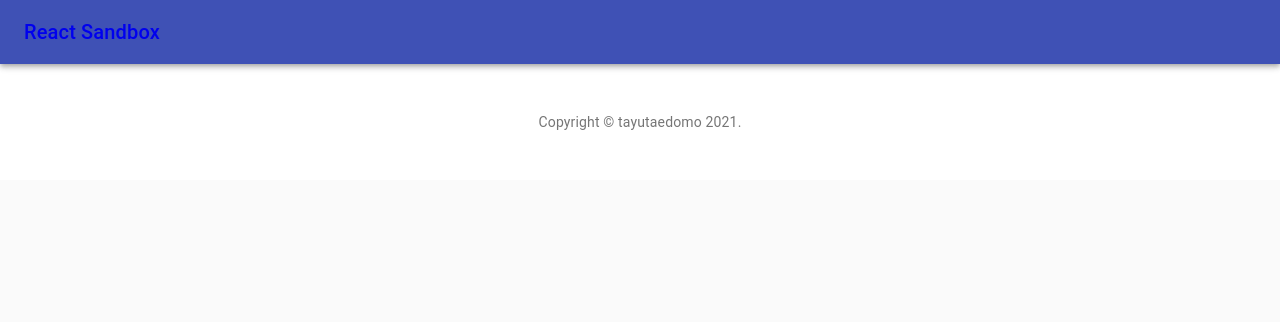
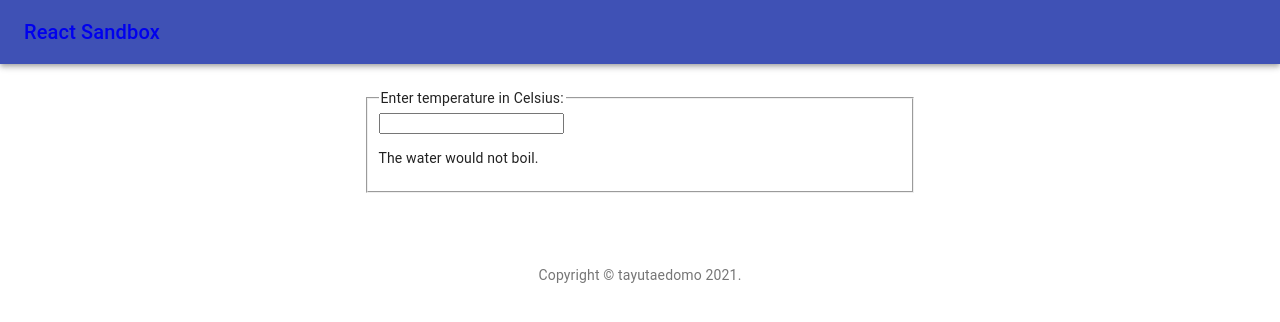
Before and after one commit to tayutaedomo/react-sandbox, a React (Create React App) app: page /temperature_before in a window 1280 px wide. Shown: the top 322 px of the page. Built offline with nearby package versions, Linux system fonts and the light colour scheme.

Commit message:
add: TempBeforeScreen component

```diff
--- a/src/components/App.js
+++ b/src/components/App.js
@@ -6,6 +6,7 @@ import Header from './Header';
 import Footer from './Footer';
 import Home from './Home';
 import ClockScreen from './clock/ClockScreen';
+import TempBeforeScreen from './temperature/TempBeforeScreen';
 
 export default function App() {
   return (
@@ -18,6 +19,9 @@ export default function App() {
             <Route path="/clock">
               <ClockScreen />
             </Route>
+            <Route path="/temperature_before">
+              <TempBeforeScreen />
+            </Route>
             <Route exact path="/">
               <Home />
             </Route>
--- a/src/components/Home.js
+++ b/src/components/Home.js
@@ -57,6 +57,13 @@ export default function Home() {
               to={'/clock'}
             />
           </Grid>
+          <Grid item xs={12} sm={6} md={4}>
+            <HomeCard
+              headline={'Lifting state up, before'}
+              content={'Ref: https://ja.reactjs.org/docs/lifting-state-up.html'}
+              to={'/temperature_before'}
+            />
+          </Grid>
         </Grid>
       </Container>
     </React.Fragment>
--- /dev/null
+++ b/src/components/temperature/TempBeforeScreen.js
@@ -0,0 +1,53 @@
+import React from 'react';
+import { makeStyles } from '@material-ui/core/styles';
+import Container from '@material-ui/core/Container';
+
+const useStyles = makeStyles((theme) => ({
+  heroContent: {
+    backgroundColor: theme.palette.background.paper,
+    padding: theme.spacing(3, 0, 3),
+  },
+}));
+
+export default function TempBeforeScreen() {
+  const classes = useStyles();
+
+  return (
+    <div className={classes.heroContent}>
+      <Container maxWidth="sm">
+        <Calculator />
+      </Container>
+    </div>
+  );
+}
+
+function BoilingVerdict(props) {
+  if (props.celsius >= 100) {
+    return <p>The water would boil.</p>;
+  }
+  return <p>The water would not boil.</p>;
+}
+
+class Calculator extends React.Component {
+  constructor(props) {
+    super(props);
+    this.handleChange = this.handleChange.bind(this);
+    this.state = { temperature: '' };
+  }
+
+  handleChange(e) {
+    this.setState({ temperature: e.target.value });
+  }
+
+  render() {
+    const temperature = this.state.temperature;
+
+    return (
+      <fieldset>
+        <legend>Enter temperature in Celsius:</legend>
+        <input value={temperature} onChange={this.handleChange} />
+        <BoilingVerdict celsius={parseFloat(temperature)} />
+      </fieldset>
+    );
+  }
+}
```
